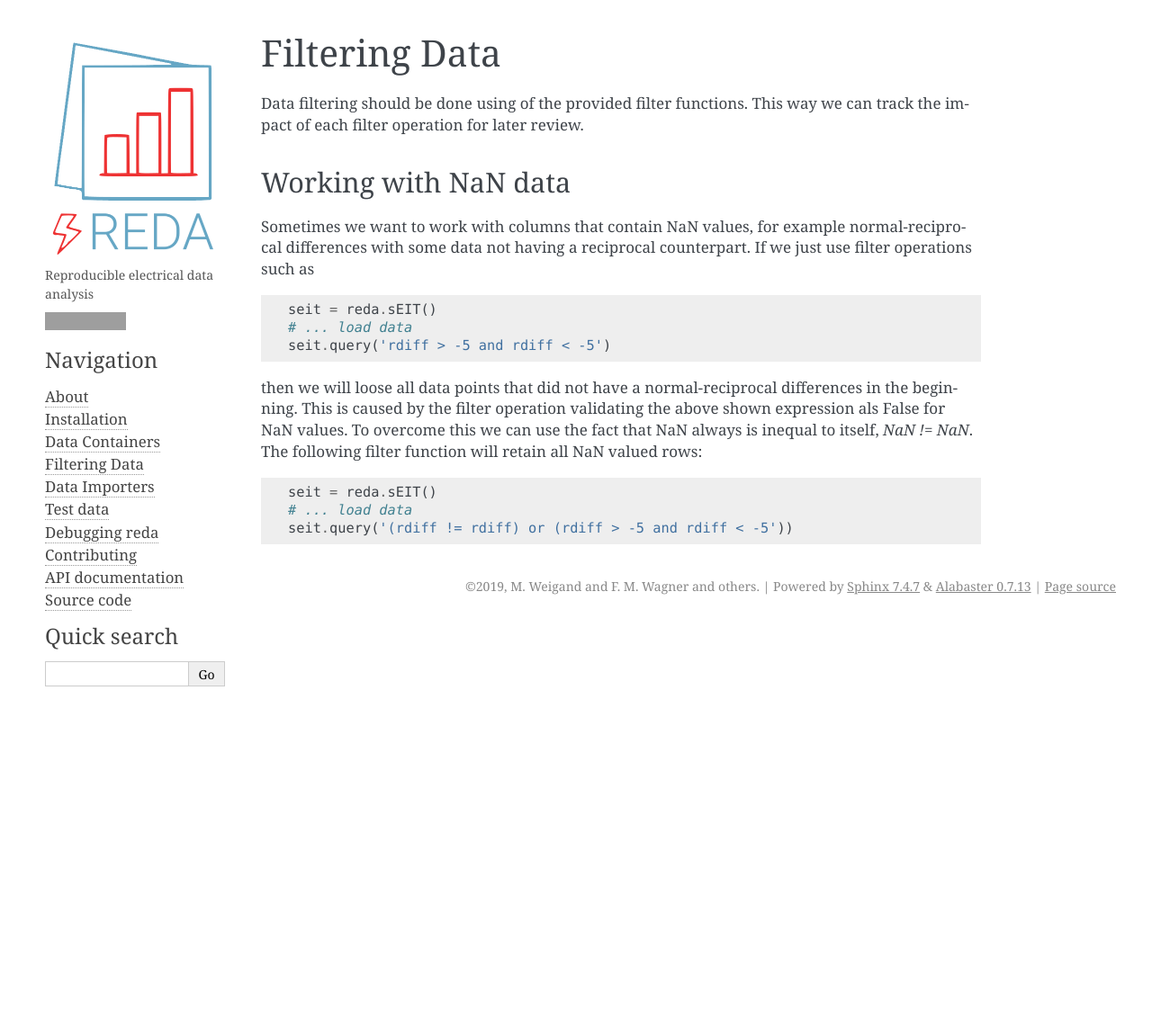
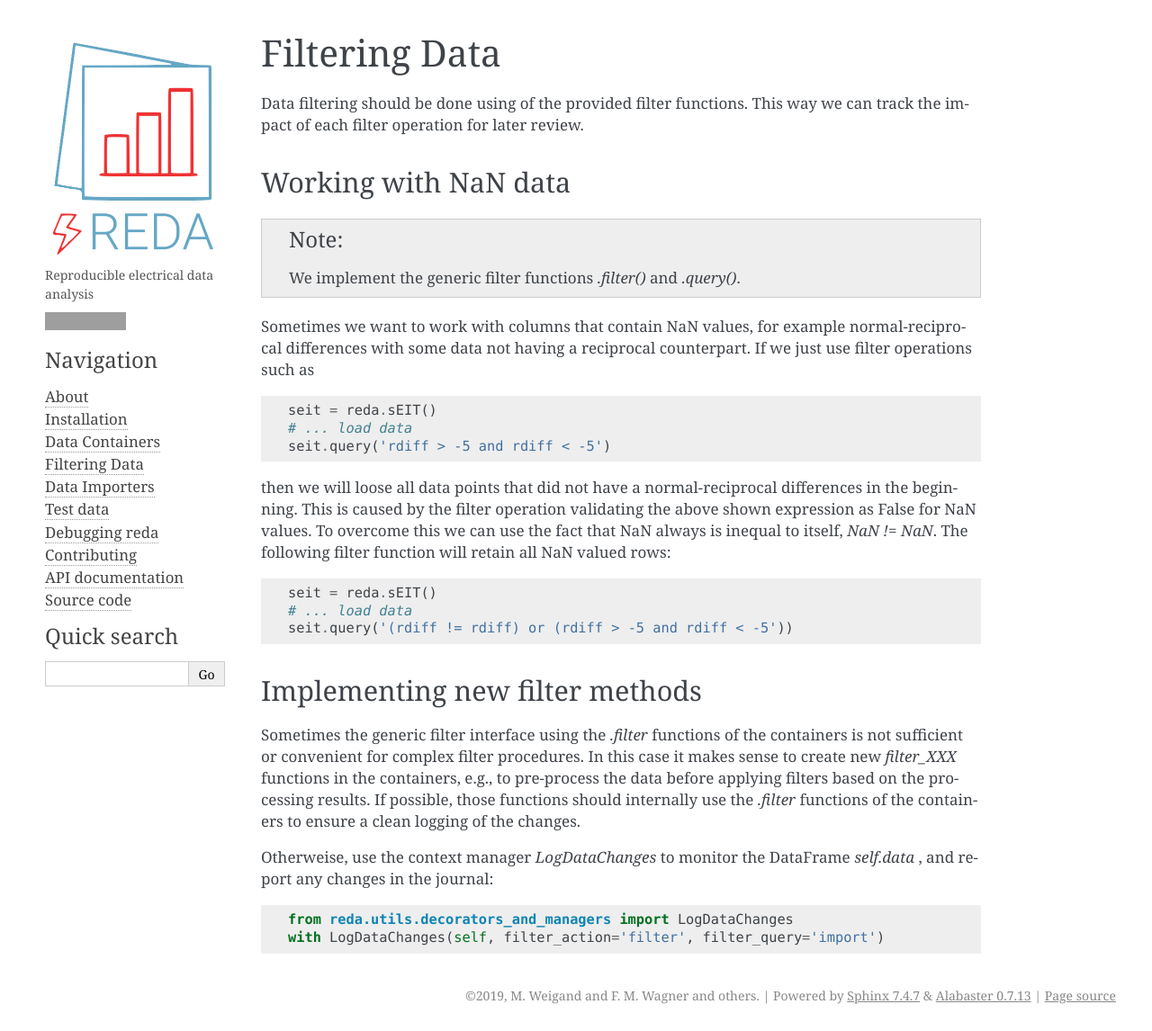
Before and after one commit to geophysics-ubonn/reda, a Sphinx documentation site: the page built from doc/filtering.rst, in a window 1280 px wide and 1146 px high. Shown: the whole window at 90% size. Built offline with Sphinx 7.4.7, drawn with Linux system fonts in a browser that asks for light colours; pages that are not in the unit, such as notebooks, are missing from menus; grey boxes are pictures that could not be loaded.

Commit message:
[doc] add some more notes to the filtering section

```diff
--- a/doc/filtering.rst
+++ b/doc/filtering.rst
@@ -7,6 +7,10 @@ we can track the impact of each filter operation for later review.
 
 Working with NaN data
 ^^^^^^^^^^^^^^^^^^^^^
+
+.. note::
+
+   We implement the generic filter functions `.filter()` and `.query()`.
 
 Sometimes we want to work with columns that contain NaN values, for example
 normal-reciprocal differences with some data not having a reciprocal
@@ -18,10 +22,26 @@ counterpart. If we just use filter operations such as ::
 
 then we will loose all data points that did not have a normal-reciprocal
 differences in the beginning. This is caused by the filter operation
-validating the above shown expression als False for NaN values. To overcome
+validating the above shown expression as False for NaN values. To overcome
 this we can use the fact that NaN always is inequal to itself, `NaN != NaN`.
 The following filter function will retain all NaN valued rows: ::
 
     seit = reda.sEIT()
     # ... load data
     seit.query('(rdiff != rdiff) or (rdiff > -5 and rdiff < -5'))
+
+Implementing new filter methods
+^^^^^^^^^^^^^^^^^^^^^^^^^^^^^^^
+
+Sometimes the generic filter interface using the `.filter` functions of the
+containers is not sufficient or convenient for complex filter procedures.
+In this case it makes sense to create new `filter_XXX` functions in the
+containers, e.g., to pre-process the data before applying filters based on the
+processing results.  If possible, those functions should internally use the
+`.filter` functions of the containers to ensure a clean logging of the changes.
+
+Otherweise, use the context manager `LogDataChanges` to monitor the DataFrame
+`self.data` , and report any changes in the journal: ::
+
+   from reda.utils.decorators_and_managers import LogDataChanges
+   with LogDataChanges(self, filter_action='filter', filter_query='import')
```
